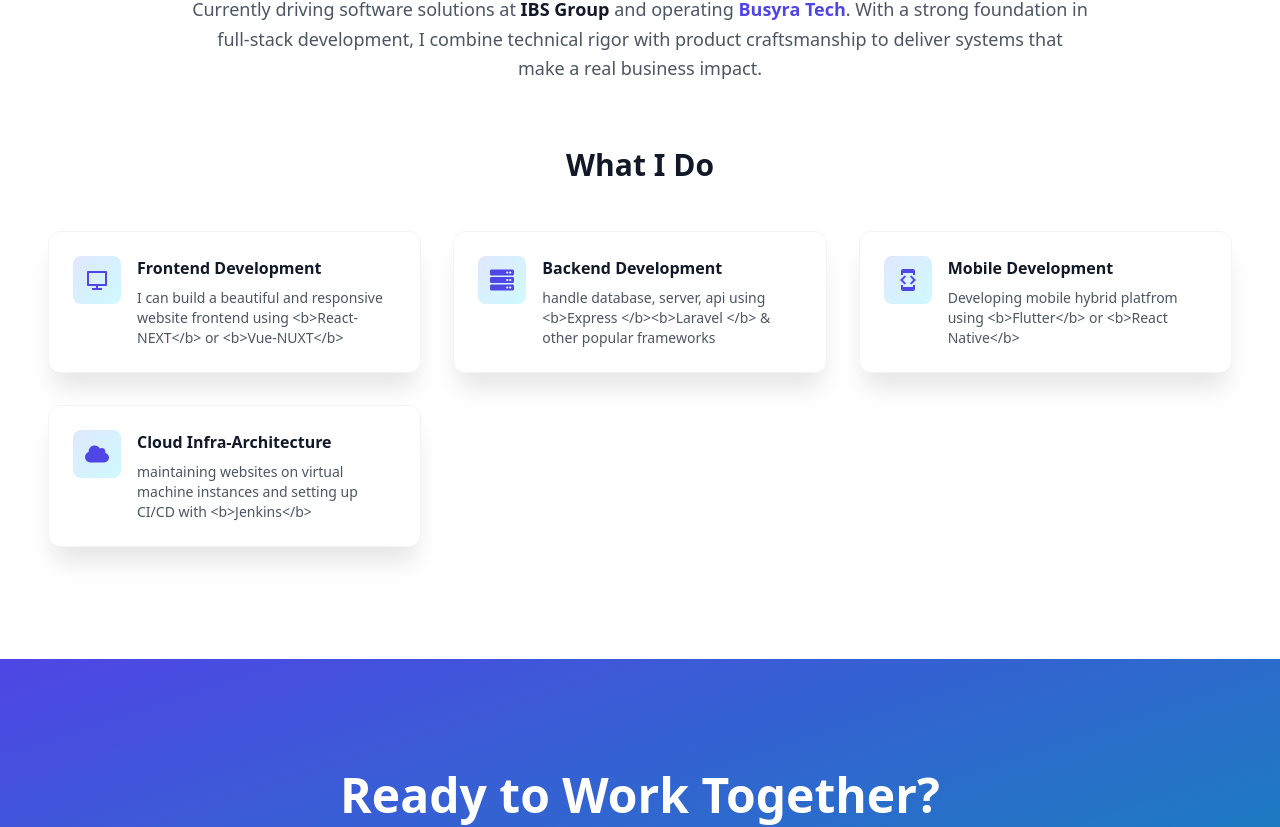
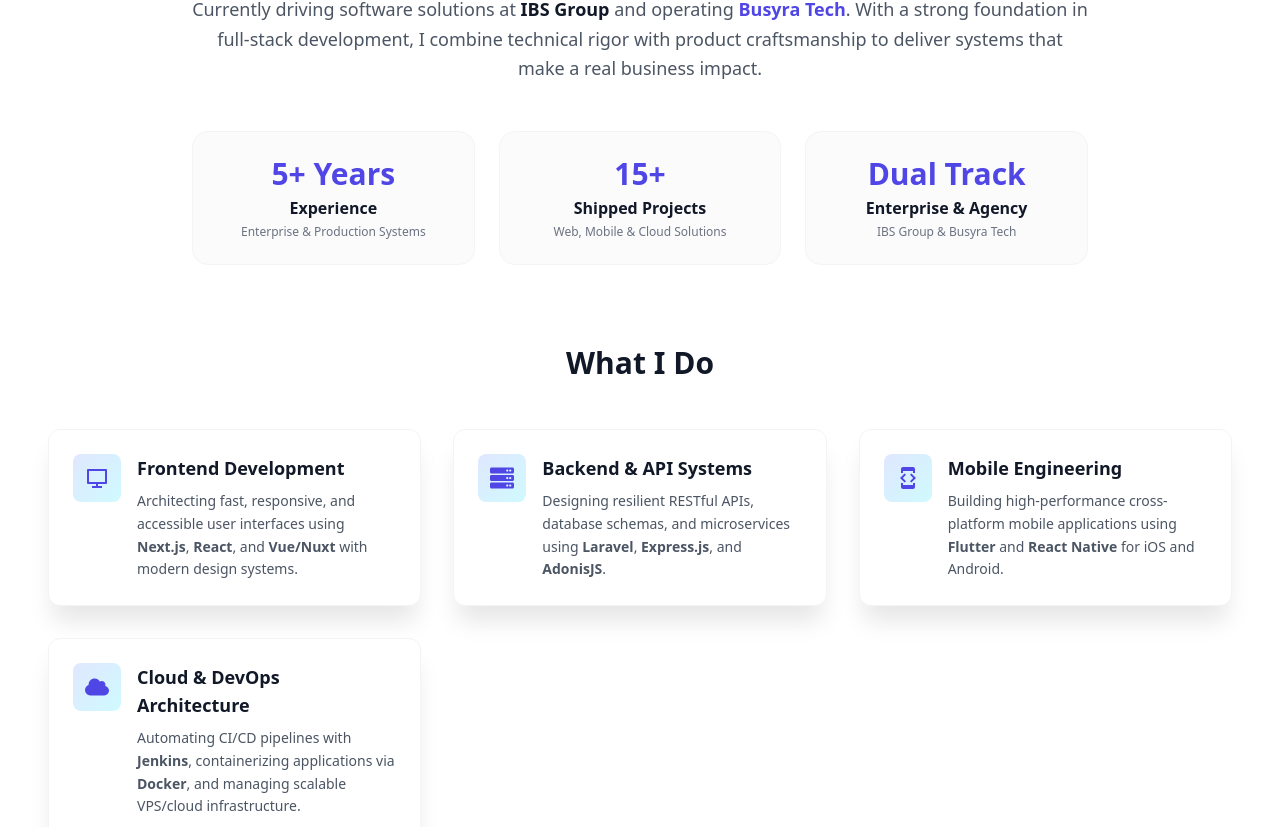
Before and after one commit to busyra-tech/portofolio_aji, a Next.js app: page / in a window 1280 px wide. Shown: the part 1030-1857 px from the top of the page. Built offline with nearby package versions, Linux system fonts and the light colour scheme; no server answers.

Commit message:
fix(home): add 3 key highlight stat cards under About Me, fix raw HTML tag leak in What I Do, and polish service descriptions

```diff
--- a/data.ts
+++ b/data.ts
@@ -9,24 +9,25 @@
     Icon: RiComputerLine,
     title: "Frontend Development",
     about:
-      "I can build a beautiful and responsive website frontend using <b>React-NEXT</b> or <b>Vue-NUXT</b>",
+      "Architecting fast, responsive, and accessible user interfaces using <b>Next.js</b>, <b>React</b>, and <b>Vue/Nuxt</b> with modern design systems.",
   },
   {
     Icon: FaServer,
-    title: "Backend  Development",
+    title: "Backend & API Systems",
     about:
-      "handle database, server, api using <b>Express </b><b>Laravel </b> & other popular frameworks",
+      "Designing resilient RESTful APIs, database schemas, and microservices using <b>Laravel</b>, <b>Express.js</b>, and <b>AdonisJS</b>.",
   },
   {
     Icon: MdDeveloperMode,
-    title: "Mobile Development",
-    about: "Developing mobile hybrid platfrom using <b>Flutter</b> or <b>React Native</b>",
+    title: "Mobile Engineering",
+    about:
+      "Building high-performance cross-platform mobile applications using <b>Flutter</b> and <b>React Native</b> for iOS and Android.",
   },
   {
     Icon: FaCloud,
-    title: "Cloud Infra-Architecture",
+    title: "Cloud & DevOps Architecture",
     about:
-      "maintaining websites on virtual machine instances and setting up CI/CD with <b>Jenkins</b>",
+      "Automating CI/CD pipelines with <b>Jenkins</b>, containerizing applications via <b>Docker</b>, and managing scalable VPS/cloud infrastructure.",
   },
 ];
 
--- a/src/pages/index.tsx
+++ b/src/pages/index.tsx
@@ -1,8 +1,8 @@
 import Head from "next/head";
 import HeroSection from "components/HeroSection";
-import ServiceCard from "components/ServiceCard";
 import { services } from "data";
 import { siteConfig } from "config/site";
+import { createMarkup } from "lib/utils";
 
 const Home = () => {
 	return (
@@ -19,7 +19,7 @@
 
 			{/* About Section */}
 			<section className="section-wide bg-white dark:bg-dark-900">
-				<div className="mb-16">
+				<div className="mb-12">
 					<h2 className="heading-section text-center mb-8">About Me</h2>
 					<p className="text-lg text-gray-600 dark:text-gray-400 max-w-4xl mx-auto text-center leading-relaxed">
 						I&apos;m a software engineer with expertise in building
@@ -43,6 +43,45 @@
 					</p>
 				</div>
 
+				{/* Key Highlights Stats */}
+				<div className="grid grid-cols-1 md:grid-cols-3 gap-6 max-w-4xl mx-auto mb-20">
+					<div className="p-6 bg-gray-50/70 dark:bg-dark-800/50 rounded-2xl border border-gray-100 dark:border-dark-700 text-center hover:shadow-md transition-all">
+						<div className="text-3xl font-extrabold text-primary-600 dark:text-accent-400 mb-1">
+							5+ Years
+						</div>
+						<div className="font-semibold text-gray-900 dark:text-white mb-1">
+							Experience
+						</div>
+						<div className="text-xs text-gray-500 dark:text-gray-400">
+							Enterprise & Production Systems
+						</div>
+					</div>
+
+					<div className="p-6 bg-gray-50/70 dark:bg-dark-800/50 rounded-2xl border border-gray-100 dark:border-dark-700 text-center hover:shadow-md transition-all">
+						<div className="text-3xl font-extrabold text-primary-600 dark:text-accent-400 mb-1">
+							15+
+						</div>
+						<div className="font-semibold text-gray-900 dark:text-white mb-1">
+							Shipped Projects
+						</div>
+						<div className="text-xs text-gray-500 dark:text-gray-400">
+							Web, Mobile & Cloud Solutions
+						</div>
+					</div>
+
+					<div className="p-6 bg-gray-50/70 dark:bg-dark-800/50 rounded-2xl border border-gray-100 dark:border-dark-700 text-center hover:shadow-md transition-all">
+						<div className="text-3xl font-extrabold text-primary-600 dark:text-accent-400 mb-1">
+							Dual Track
+						</div>
+						<div className="font-semibold text-gray-900 dark:text-white mb-1">
+							Enterprise & Agency
+						</div>
+						<div className="text-xs text-gray-500 dark:text-gray-400">
+							IBS Group & Busyra Tech
+						</div>
+					</div>
+				</div>
+
 				{/* Services */}
 				<div>
 					<h3 className="heading-subsection text-center mb-12">What I Do</h3>
@@ -51,15 +90,16 @@
 							<div key={service.title} className="card-elevated group">
 								<div className="flex items-start gap-4">
 									<div className="p-3 rounded-lg bg-gradient-to-br from-primary-100 to-accent-100 dark:from-primary-900/30 dark:to-accent-900/30 group-hover:shadow-lg transition-shadow">
-										<service.Icon className="w-6 h-6 text-primary-600 dark:text-accent-400" />
+										<service.Icon className="w-6 h-6 text-primary-600 dark:text-accent-400 flex-shrink-0" />
 									</div>
 									<div className="flex-1">
-										<h4 className="font-semibold text-gray-900 dark:text-white mb-2">
+										<h4 className="font-semibold text-gray-900 dark:text-white mb-2 text-lg">
 											{service.title}
 										</h4>
-										<p className="text-sm text-gray-600 dark:text-gray-400">
-											{service.about}
-										</p>
+										<div
+											className="text-sm text-gray-600 dark:text-gray-400 leading-relaxed"
+											dangerouslySetInnerHTML={createMarkup(service.about)}
+										/>
 									</div>
 								</div>
 							</div>
```
